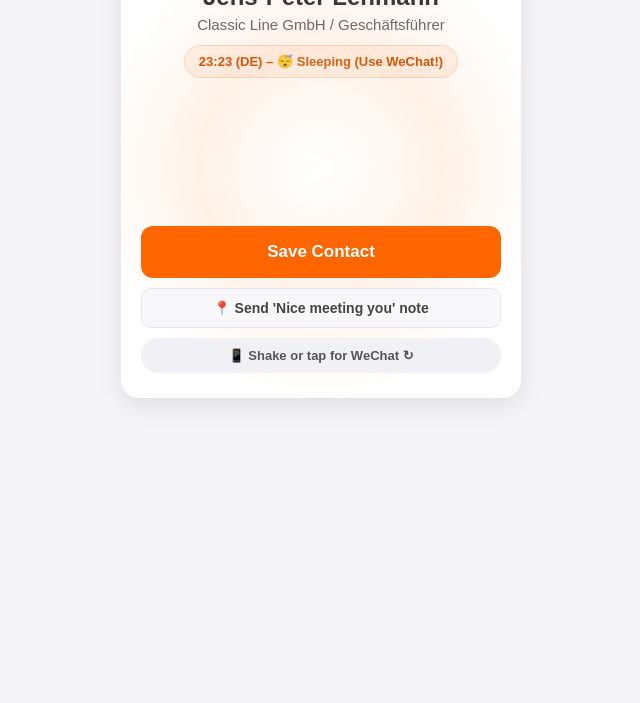
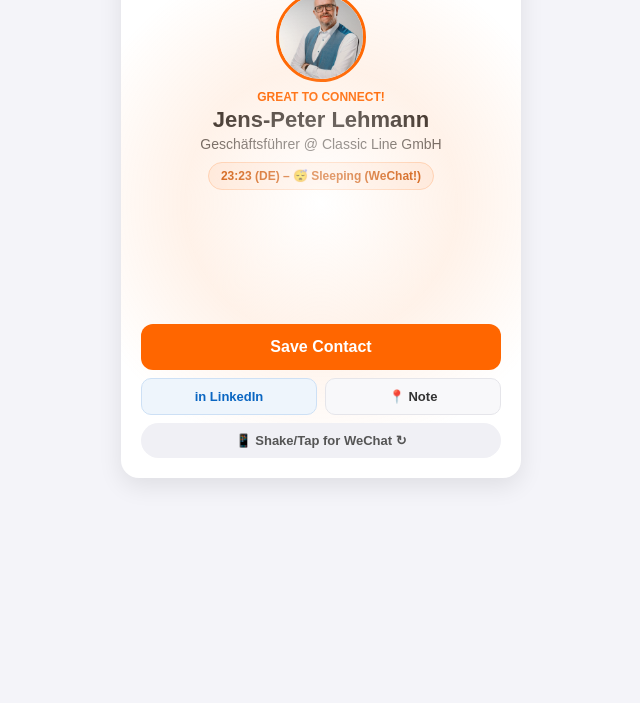
Before and after one commit to Jumpjay78/vcard, a plain HTML site: page index.html in a window 1280 px wide. Shown: the part 97-800 px from the top of the page, without its empty margins (319-959 px from the left). Drawn offline with Linux system fonts and the light colour scheme.

Commit message:
Update index.html

```diff
--- a/index.html
+++ b/index.html
@@ -2,161 +2,58 @@
 <html lang="de">
 <head>
 <meta charset="UTF-8">
-  <meta name="viewport" content="width=device-width, initial-scale=1.0">
-  <title>Visitenkarte</title>
+<meta name="viewport" content="width=device-width,initial-scale=1">
+<title>partytime</title>
 <style>
-    body { font-family: sans-serif; text-align: center; padding: 20px; background: #f4f4f9; color: #333; margin: 0; overflow-x: hidden; }
-    .scene { width: 100%; max-width: 400px; height: 460px; margin: 15px auto; perspective: 1000px; }
-    .card { width: 100%; height: 100%; position: relative; transition: transform 0.6s; transform-style: preserve-3d; }
-    .card.is-flipped { transform: rotateY(180deg); }
-    .card-face { position: absolute; width: 100%; height: 100%; backface-visibility: hidden; -webkit-backface-visibility: hidden; background: white; border-radius: 18px; padding: 25px 20px; box-sizing: border-box; box-shadow: 0 8px 25px rgba(0,0,0,0.09); display: flex; flex-direction: column; justify-content: space-between; overflow: hidden; }
-    .card-back { transform: rotateY(180deg); }
-    .glare { position: absolute; top: 0; left: 0; width: 100%; height: 100%; pointer-events: none; background: radial-gradient(circle at 50% 50%, rgba(255,255,255,0.75) 0%, rgba(255,140,60,0.16) 40%, transparent 75%); opacity: 0.7; z-index: 10; }
-    .greeting { font-size: 13px; color: #ff6600; font-weight: bold; text-transform: uppercase; }
-    h2 { margin: 5px 0; font-size: 24px; }
-    .subtitle { margin: 0; color: #666; font-size: 15px; }
-    .status-badge { display: inline-block; background: #fff3eb; color: #cc5200; border: 1px solid #ffd6ba; padding: 8px 14px; border-radius: 20px; font-size: 13px; font-weight: bold; margin: 12px auto; }
-    .btn-primary { display: block; background: #ff6600; color: white; text-decoration: none; padding: 16px; border-radius: 12px; font-size: 17px; font-weight: bold; cursor: pointer; position: relative; z-index: 20; }
-    .btn-secondary { display: block; background: #f8f8fa; color: #444; text-decoration: none; padding: 11px; border-radius: 10px; font-size: 14px; font-weight: 600; margin-top: 10px; border: 1px solid #e5e5ea; position: relative; z-index: 20; }
-    .flip-btn { background: #f0f0f5; color: #555; border: none; padding: 10px; border-radius: 20px; font-size: 13px; cursor: pointer; margin-top: 10px; font-weight: bold; width: 100%; position: relative; z-index: 20; }
-    .wechat-img { width: 190px; height: 190px; border-radius: 10px; margin: 8px auto; object-fit: contain; }
-    .copy-box { background: #f4f4f9; padding: 10px 14px; border-radius: 10px; font-size: 14px; cursor: pointer; display: inline-block; border: 1px dashed #ccc; position: relative; z-index: 20; }
-    #confetti { position: fixed; top: 0; left: 0; width: 100%; height: 100%; pointer-events: none; z-index: 999; }
+body{font-family:sans-serif;text-align:center;padding:15px;background:#f4f4f9;color:#333;margin:0;overflow-x:hidden}
+.sc{width:100%;max-width:400px;height:550px;margin:10px auto;perspective:1000px}
+.cd{width:100%;height:100%;position:relative;transition:transform .6s;transform-style:preserve-3d}
+.cd.fl{transform:rotateY(180deg)}
+.cf{position:absolute;width:100%;height:100%;backface-visibility:hidden;-webkit-backface-visibility:hidden;background:#fff;border-radius:18px;padding:20px;box-sizing:border-box;box-shadow:0 8px 25px rgba(0,0,0,.09);display:flex;flex-direction:column;justify-content:space-between;overflow:hidden}
+.cb{transform:rotateY(180deg)}
+.gl{position:absolute;top:0;left:0;width:100%;height:100%;pointer-events:none;background:radial-gradient(circle at 50% 50%,rgba(255,255,255,.75) 0%,rgba(255,140,60,.16) 40%,transparent 75%);opacity:.7;z-index:10}
+.lg{max-height:36px;max-width:150px;margin:0 auto 8px;object-fit:contain;display:block}
+.av{width:84px;height:84px;border-radius:50%;object-fit:cover;border:3px solid #ff6600;margin:0 auto 8px;display:block}
+.gr{font-size:12px;color:#ff6600;font-weight:700;text-transform:uppercase}
+h2{margin:3px 0;font-size:22px}
+.sb{margin:0;color:#666;font-size:14px}
+.st{display:inline-block;background:#fff3eb;color:#cc5200;border:1px solid #ffd6ba;padding:6px 12px;border-radius:20px;font-size:12px;font-weight:700;margin:10px auto 4px}
+.bp{display:block;background:#ff6600;color:#fff;text-decoration:none;padding:14px;border-radius:12px;font-size:16px;font-weight:700;cursor:pointer;position:relative;z-index:20}
+.br{display:flex;gap:8px;margin-top:8px;position:relative;z-index:20}
+.bh{flex:1;background:#f8f8fa;color:#333;text-decoration:none;padding:10px 6px;border-radius:10px;font-size:13px;font-weight:600;border:1px solid #e5e5ea;display:flex;align-items:center;justify-content:center}
+.bl{background:#eef5fc;color:#0a66c2;border-color:#cde0f5}
+.fb{background:#f0f0f5;color:#555;border:none;padding:10px;border-radius:20px;font-size:13px;cursor:pointer;margin-top:8px;font-weight:700;width:100%;position:relative;z-index:20}
+.wi{width:200px;height:200px;border-radius:10px;margin:10px auto;object-fit:contain}
+.cx{background:#f4f4f9;padding:10px 14px;border-radius:10px;font-size:14px;cursor:pointer;display:inline-block;border:1px dashed #ccc;position:relative;z-index:20}
+#cn{position:fixed;top:0;left:0;width:100%;height:100%;pointer-events:none;z-index:999}
 </style>
 </head>
 <body>
-  <canvas id="confetti"></canvas>
-  <div class="scene">
-    <div class="card" id="card">
-      <div class="card-face card-front">
-        <div class="glare" id="glare-front"></div>
-        <div>
-          <div id="txt-greeting" class="greeting">Hallo!</div>
-          <h2 id="user-name">DEIN NAME</h2>
-          <p id="user-role" class="subtitle">DEINE FIRMA / POSITION</p>
-          <div id="live-status" class="status-badge">Status wird geladen...</div>
+<canvas id="cn"></canvas>
+<div class="sc"><div class="cd" id="cd">
+<div class="cf"><div class="gl" id="g1"></div>
+<div><img id="l1" class="lg" src="logo.png"><img id="av" class="av" src="profil.jpg"><div id="gr" class="gr">Hallo!</div><h2 id="nm"></h2><p id="rl" class="sb"></p><div id="st" class="st">...</div></div>
+<div><a id="bs" class="bp" href="me.vcf" onclick="return cel(event)"></a><div class="br"><a id="li" class="bh bl" href="#" target="_blank">in LinkedIn</a><a id="mt" class="bh" href="#"></a></div><button id="f1" class="fb" onclick="flp()"></button></div>
 </div>
-        <div>
-          <a id="btn-save" class="btn-primary" href="me.vcf" onclick="return celebrate(event)">Kontakt speichern</a>
-          <a id="btn-meet" class="btn-secondary" href="#">📍 Treffpunkt-Notiz senden</a>
-          <button id="btn-flip-front" class="flip-btn" onclick="flipCard()">📱 Schütteln oder tippen für WeChat ↻</button>
+<div class="cf cb"><div class="gl" id="g2"></div>
+<div><img id="l2" class="lg" src="logo.png"><h3 style="margin:5px 0">WeChat Connect</h3><img id="wq" class="wi" src="wechat.jpg"><br><div class="cx" onclick="cpw()">WeChat ID: <strong id="wi"></strong> 📋<div id="cf" style="font-size:12px;color:#2e7d32"></div></div></div>
+<button id="f2" class="fb" onclick="flp()"></button>
 </div>
-      </div>
-      <div class="card-face card-back">
-        <div class="glare" id="glare-back"></div>
-        <div>
-          <h3 style="margin: 5px 0;">WeChat Connect</h3>
-          <img id="wechat-qr" class="wechat-img" src="wechat.jpg" alt="WeChat QR Code"><br>
-          <div class="copy-box" onclick="copyWeChat()">
-            WeChat ID: <strong id="wechat-id-text">DEINE_WECHAT_ID</strong> 📋
-            <div id="copy-feedback" style="font-size: 12px; color: #2e7d32;"></div>
-          </div>
-        </div>
-        <button id="btn-flip-back" class="flip-btn" onclick="flipCard()">↺ Zurück zur Visitenkarte</button>
-      </div>
-    </div>
-  </div>
+</div></div>
 <script>
-    const CONFIG = {
-      name: "Jens-Peter Lehmann",
-      role: "Classic Line GmbH / Geschäftsführer",
-      email: "jens@classicline-gmbh.de",
-      wechatId: "Jumpjay78",
-      wechatImage: "WeChat.jpg"
-    };
-
-    document.getElementById('user-name').innerText = CONFIG.name;
-    document.getElementById('user-role').innerText = CONFIG.role;
-    document.getElementById('wechat-id-text').innerText = CONFIG.wechatId;
-    document.getElementById('wechat-qr').src = CONFIG.wechatImage;
-
-    const ul = (navigator.language || 'en').toLowerCase();
-    const lang = ul.startsWith('zh') ? 'zh' : (ul.startsWith('de') ? 'de' : 'en');
-    const I18N = {
-      de: { g: "Schön, dass wir uns vernetzen!", s: "Kontakt speichern", sd: "✅ Gespeichert!", m: "📍 Treffpunkt-Notiz senden", ff: "📱 Schütteln oder tippen für WeChat ↻", fb: "↺ Zurück", cp: "✅ Kopiert!", st: ["☕ Wach & bereit", "🍜 Mittagspause", "🚀 Im Arbeitsmodus", "🍻 Feierabend", "😴 Schläft (WeChat!)"] },
-      zh: { g: "你好! 很高兴认识你", s: "保存联系人", sd: "✅ 已保存!", m: "📍 发送邮件交换联系方式", ff: "📱 摇一摇或点击查看微信 ↻", fb: "↺ 返回", cp: "✅ 已复制!", st: ["☕ 精神饱满", "🍜 午休时间", "🚀 工作中", "🍻 下班时间", "😴 休息中 (请发微信!)"] },
-      en: { g: "Great to connect with you!", s: "Save Contact", sd: "✅ Saved!", m: "📍 Send 'Nice meeting you' note", ff: "📱 Shake or tap for WeChat ↻", fb: "↺ Back", cp: "✅ Copied!", st: ["☕ Awake & ready", "🍜 Lunch break", "🚀 Working", "🍻 Evening mode", "😴 Sleeping (Use WeChat!)"] }
-    };
-
-    const t = I18N[lang];
-    document.getElementById('txt-greeting').innerText = t.g;
-    document.getElementById('btn-save').innerText = t.s;
-    document.getElementById('btn-meet').innerText = t.m;
-    document.getElementById('btn-meet').href = "mailto:" + CONFIG.email + "?subject=" + encodeURIComponent("Kontakt: " + CONFIG.name);
-    document.getElementById('btn-flip-front').innerText = t.ff;
-    document.getElementById('btn-flip-back').innerText = t.fb;
-
-    function updateStatus() {
-      const now = new Date();
-      const ts = new Intl.DateTimeFormat('de-DE', { timeZone: 'Europe/Berlin', hour: '2-digit', minute: '2-digit' }).format(now);
-      const h = parseInt(new Intl.DateTimeFormat('de-DE', { timeZone: 'Europe/Berlin', hour: 'numeric', hour12: false }).format(now), 10);
-      const i = (h >= 8 && h < 12) ? 0 : (h >= 12 && h < 14) ? 1 : (h >= 14 && h < 18) ? 2 : (h >= 18 && h < 22) ? 3 : 4;
-      document.getElementById('live-status').innerText = ts + " (DE) – " + t.st[i];
-    }
-    updateStatus();
-    setInterval(updateStatus, 60000);
-
-    function copyWeChat() {
-      navigator.clipboard.writeText(CONFIG.wechatId);
-      document.getElementById('copy-feedback').innerText = t.cp;
-      setTimeout(() => { document.getElementById('copy-feedback').innerText = ""; }, 2000);
-    }
-
-    const card = document.getElementById('card');
-    let lastShake = 0;
-    function flipCard() {
-      card.classList.toggle('is-flipped');
-      if (typeof DeviceMotionEvent !== 'undefined' && typeof DeviceMotionEvent.requestPermission === 'function') DeviceMotionEvent.requestPermission().catch(() => {});
-      if (typeof DeviceOrientationEvent !== 'undefined' && typeof DeviceOrientationEvent.requestPermission === 'function') DeviceOrientationEvent.requestPermission().catch(() => {});
-    }
-
-    window.addEventListener('devicemotion', e => {
-      const a = e.accelerationIncludingGravity;
-      if (a && (Math.abs(a.x) + Math.abs(a.y) + Math.abs(a.z)) > 32 && (Date.now() - lastShake) > 1200) {
-        lastShake = Date.now();
-        card.classList.toggle('is-flipped');
-      }
-    });
-
-    function setGlare(x, y) {
-      const bg = "radial-gradient(circle at " + x + "% " + y + "%, rgba(255,255,255,0.85) 0%, rgba(255,140,60,0.18) 40%, transparent 75%)";
-      document.getElementById('glare-front').style.background = bg;
-      document.getElementById('glare-back').style.background = bg;
-    }
-
-    window.addEventListener('deviceorientation', e => {
-      if (e.gamma !== null && e.beta !== null) {
-        setGlare(Math.min(100, Math.max(0, 50 + e.gamma * 1.5)), Math.min(100, Math.max(0, 50 + (e.beta - 45) * 1.5)));
-      }
-    });
-
-    card.addEventListener('mousemove', e => {
-      const r = card.getBoundingClientRect();
-      setGlare(((e.clientX - r.left) / r.width) * 100, ((e.clientY - r.top) / r.height) * 100);
-    });
-
-    function celebrate(e) {
-      e.preventDefault();
-      const b = document.getElementById('btn-save');
-      b.innerText = t.sd;
-      setTimeout(() => { b.innerText = t.s; }, 3000);
-      const c = document.getElementById('confetti');
-      const ctx = c.getContext('2d');
-      c.width = window.innerWidth;
-      c.height = window.innerHeight;
-      const cols = ['#ff6600', '#ff944d', '#ffd6ba', '#333333'];
-      const pts = Array.from({ length: 60 }, () => ({ x: Math.random() * c.width, y: Math.random() * -c.height, s: Math.random() * 7 + 4, v: Math.random() * 4 + 3, col: cols[Math.floor(Math.random() * cols.length)] }));
-      let f = 0;
-      function loop() {
-        ctx.clearRect(0, 0, c.width, c.height);
-        pts.forEach(p => { ctx.fillStyle = p.col; ctx.fillRect(p.x, p.y, p.s, p.s); p.y += p.v; });
-        if (++f < 90) requestAnimationFrame(loop);
-        else ctx.clearRect(0, 0, c.width, c.height);
-      }
-      loop();
-      setTimeout(() => { window.location.href = 'me.vcf'; }, 400);
-      return false;
-    }
+const C={name:"Jens-Peter Lehmann",role:"Geschäftsführer @ Classic Line GmbH",email:"jens@classicline-gmbh.de",li:"https://www.linkedin.com/in/jens-peter-lehmann-aba083258?utm_source=share_via&utm_content=profile&utm_medium=member_android",av:"profil.jpg",lg:"logo.jpg",wid:"Jumpjay78",wimg:"WeChat.jpg"};
+document.getElementById('nm').innerText=C.name;document.getElementById('rl').innerText=C.role;document.getElementById('av').src=C.av;document.getElementById('l1').src=C.lg;document.getElementById('l2').src=C.lg;document.getElementById('li').href=C.li;document.getElementById('wi').innerText=C.wid;document.getElementById('wq').src=C.wimg;
+const u=(navigator.language||'en').toLowerCase(),l=u.startsWith('zh')?'zh':(u.startsWith('de')?'de':'en');
+const T={de:{g:"Schön, dass wir uns vernetzen!",s:"Kontakt speichern",d:"✅ Gespeichert!",m:"📍 Notiz",a:"📱 Schütteln/Tippen für WeChat ↻",b:"↺ Zurück",c:"✅ Kopiert!",t:["☕ Wach & bereit","🍜 Mittagspause","🚀 Arbeitsmodus","🍻 Feierabend","😴 Schläft (WeChat!)"]},zh:{g:"你好! 很高兴认识你",s:"保存联系人",d:"✅ 已保存!",m:"📍 邮件联系",a:"📱 摇一摇或点击查看微信 ↻",b:"↺ 返回",c:"✅ 已复制!",t:["☕ 精神饱满","🍜 午休时间","🚀 工作中","🍻 下班时间","😴 休息中 (发微信!)"]},en:{g:"Great to connect!",s:"Save Contact",d:"✅ Saved!",m:"📍 Note",a:"📱 Shake/Tap for WeChat ↻",b:"↺ Back",c:"✅ Copied!",t:["☕ Awake & ready","🍜 Lunch break","🚀 Working","🍻 Evening mode","😴 Sleeping (WeChat!)"]}}[l];
+document.getElementById('gr').innerText=T.g;document.getElementById('bs').innerText=T.s;document.getElementById('mt').innerText=T.m;document.getElementById('mt').href="mailto:"+C.email+"?subject="+encodeURIComponent("Kontakt: "+C.name);document.getElementById('f1').innerText=T.a;document.getElementById('f2').innerText=T.b;
+function up(){const n=new Date(),ts=new Intl.DateTimeFormat('de-DE',{timeZone:'Europe/Berlin',hour:'2-digit',minute:'2-digit'}).format(n),h=parseInt(new Intl.DateTimeFormat('de-DE',{timeZone:'Europe/Berlin',hour:'numeric',hour12:false}).format(n),10),i=h>=8&&h<12?0:h>=12&&h<14?1:h>=14&&h<18?2:h>=18&&h<22?3:4;document.getElementById('st').innerText=ts+" (DE) – "+T.t[i]}up();setInterval(up,60000);
+function cpw(){navigator.clipboard.writeText(C.wid);document.getElementById('cf').innerText=T.c;setTimeout(()=>document.getElementById('cf').innerText="",2000)}
+const cd=document.getElementById('cd');let ls=0;
+function flp(){cd.classList.toggle('fl');if(typeof DeviceMotionEvent!=='undefined'&&DeviceMotionEvent.requestPermission)DeviceMotionEvent.requestPermission().catch(()=>{});if(typeof DeviceOrientationEvent!=='undefined'&&DeviceOrientationEvent.requestPermission)DeviceOrientationEvent.requestPermission().catch(()=>{})}
+window.addEventListener('devicemotion',e=>{const a=e.accelerationIncludingGravity;if(a&&Math.abs(a.x)+Math.abs(a.y)+Math.abs(a.z)>32&&Date.now()-ls>1200){ls=Date.now();cd.classList.toggle('fl')}});
+function gl(x,y){const b="radial-gradient(circle at "+x+"% "+y+"%,rgba(255,255,255,.85) 0%,rgba(255,140,60,.18) 40%,transparent 75%)";document.getElementById('g1').style.background=b;document.getElementById('g2').style.background=b}
+window.addEventListener('deviceorientation',e=>{if(e.gamma!==null)gl(Math.min(100,Math.max(0,50+e.gamma*1.5)),Math.min(100,Math.max(0,50+(e.beta-45)*1.5)))});
+function cel(e){e.preventDefault();const b=document.getElementById('bs');b.innerText=T.d;setTimeout(()=>b.innerText=T.s,3000);const c=document.getElementById('cn'),x=c.getContext('2d');c.width=innerWidth;c.height=innerHeight;const cl=['#ff6600','#ff944d','#ffd6ba','#333'],p=Array.from({length:50},()=>({x:Math.random()*c.width,y:Math.random()*-c.height,s:Math.random()*7+4,v:Math.random()*4+3,c:cl[Math.floor(Math.random()*4)]}));let f=0;function lp(){x.clearRect(0,0,c.width,c.height);p.forEach(o=>{x.fillStyle=o.c;x.fillRect(o.x,o.y,o.s,o.s);o.y+=o.v});if(++f<85)requestAnimationFrame(lp);else x.clearRect(0,0,c.width,c.height)}lp();setTimeout(()=>location.href='me.vcf',400);return false}
 </script>
 </body>
 </html>
```
Lines whose indentation alone changed are shown as unchanged.
